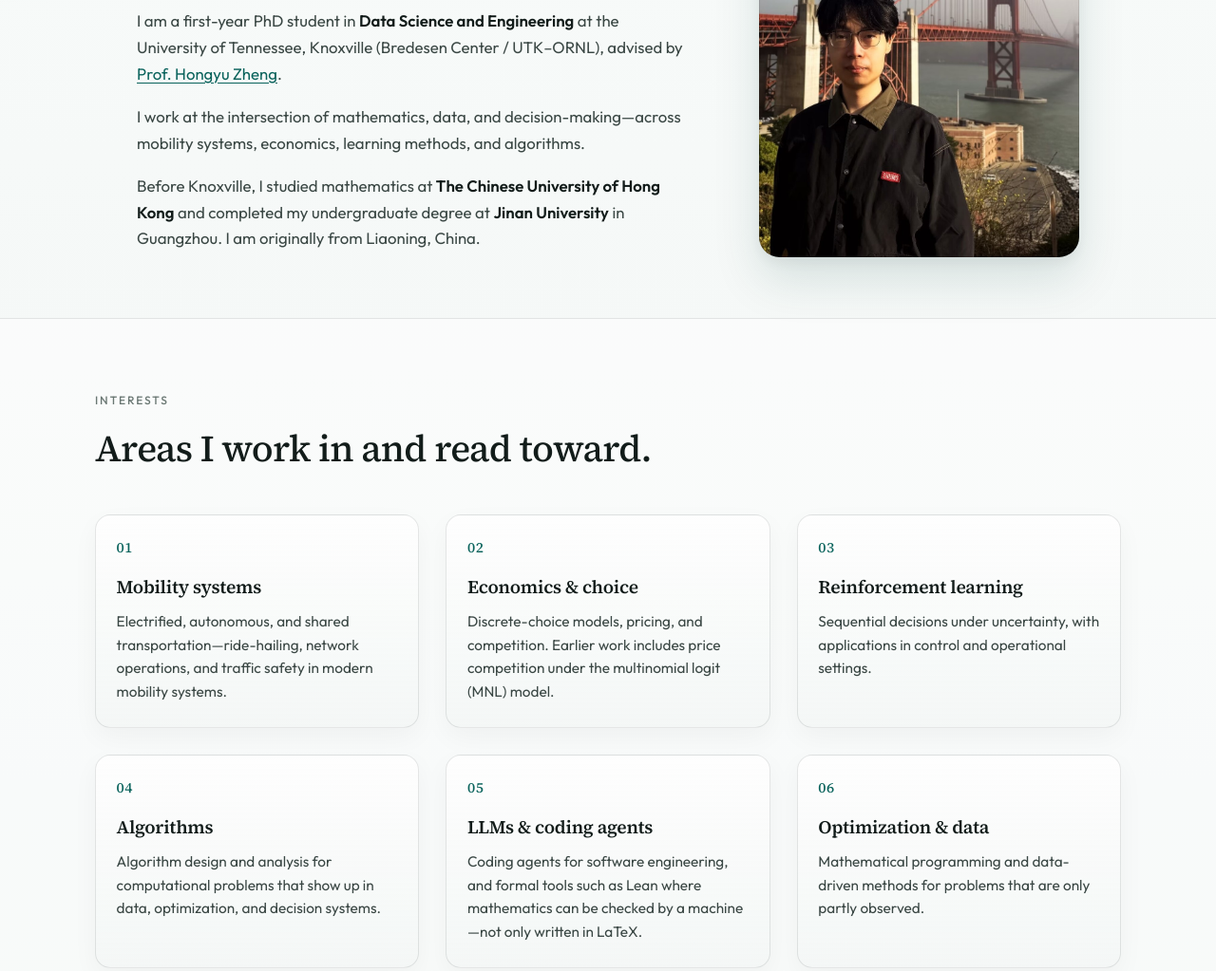
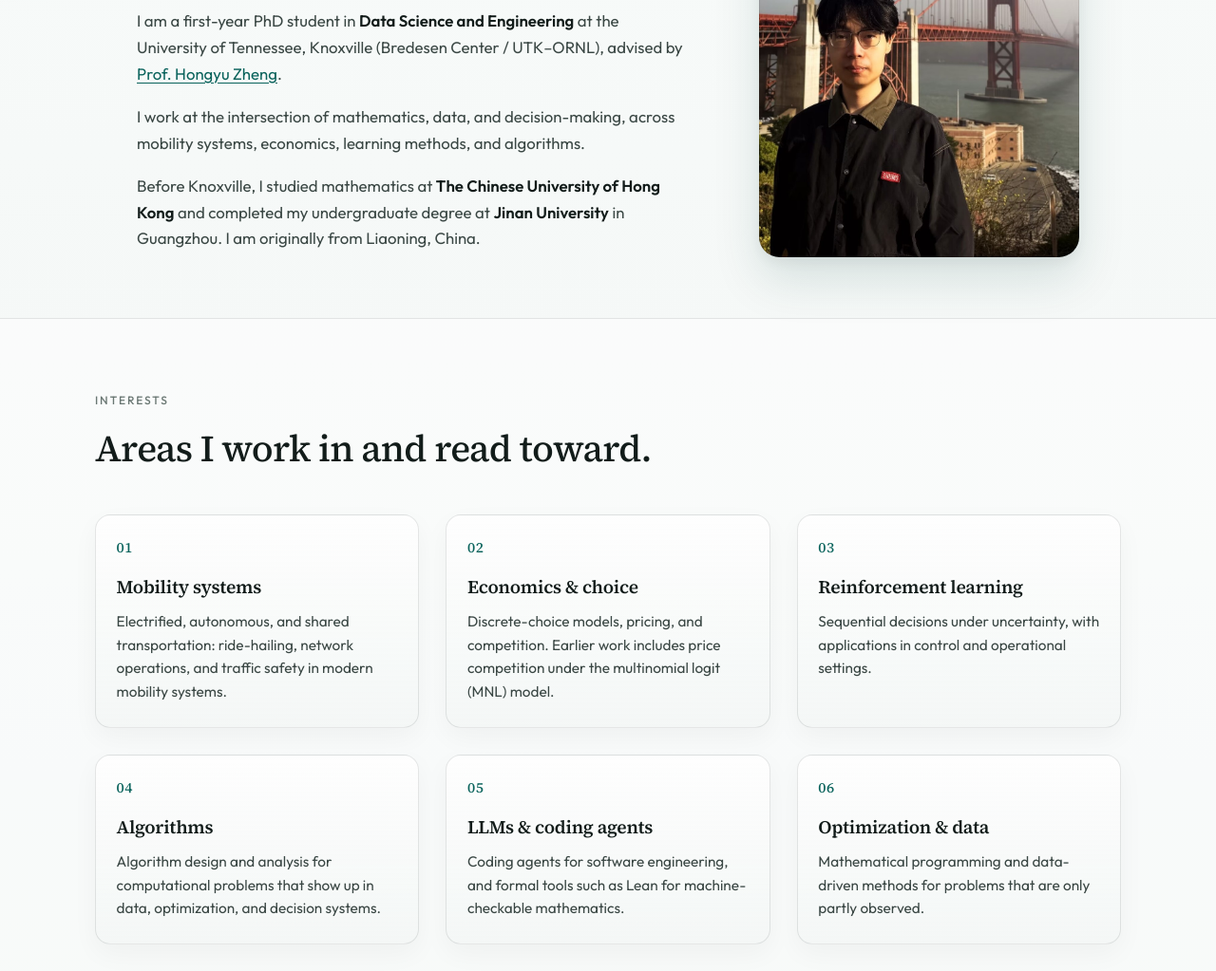
Before and after one commit to boyudeng-or/boyudeng-or.github.io, a plain HTML site: page index.html in a window 1280 px wide. Shown: the part 277-1300 px from the top of the page at 95% size. Drawn offline with Linux system fonts and the light colour scheme.

Commit message:
Trim defensive LLM wording and cut rhetorical em dashes.

```diff
--- a/index.html
+++ b/index.html
@@ -4,7 +4,7 @@
   <meta charset="UTF-8" />
   <meta name="viewport" content="width=device-width, initial-scale=1" />
   <title>Boyu Deng</title>
-  <meta name="description" content="Boyu Deng — PhD student in Data Science and Engineering at the UTK Bredesen Center. Interests in mobility systems, economics, and reinforcement learning." />
+  <meta name="description" content="Boyu Deng, PhD student in Data Science and Engineering at the UTK Bredesen Center. Interests in mobility systems, economics, and reinforcement learning." />
   <meta name="theme-color" content="#0b3d3a" />
   <link rel="preconnect" href="https://fonts.googleapis.com" />
   <link rel="preconnect" href="https://fonts.gstatic.com" crossorigin />
@@ -37,7 +37,7 @@
           </p>
           <p>
             I work at the intersection of mathematics, data, and
-            decision-making—across mobility systems, economics,
+            decision-making, across mobility systems, economics,
             learning methods, and algorithms.
           </p>
           <p>
@@ -72,7 +72,7 @@
           <p class="focus-index">01</p>
           <h3>Mobility systems</h3>
           <p>
-            Electrified, autonomous, and shared transportation—ride-hailing,
+            Electrified, autonomous, and shared transportation: ride-hailing,
             network operations, and traffic safety in modern mobility systems.
           </p>
         </article>
@@ -105,8 +105,7 @@
           <h3>LLMs &amp; coding agents</h3>
           <p>
             Coding agents for software engineering, and formal tools such as
-            Lean where mathematics can be checked by a machine—not only written
-            in LaTeX.
+            Lean for machine-checkable mathematics.
           </p>
         </article>
         <article class="focus-card">
@@ -156,8 +155,8 @@
       <p class="connect-label">Open to connect</p>
       <h2 class="connect-headline">Happy to talk about research.</h2>
       <p class="connect-line">
-        Mobility, economics, reinforcement learning, or collaboration —
-        write to
+        Mobility, economics, reinforcement learning, or collaboration.
+        Write to
         <a class="connect-email" href="mailto:bdeng3@vols.utk.edu">bdeng3@vols.utk.edu</a>.
       </p>
       <ul class="socials" aria-label="Links">
```
